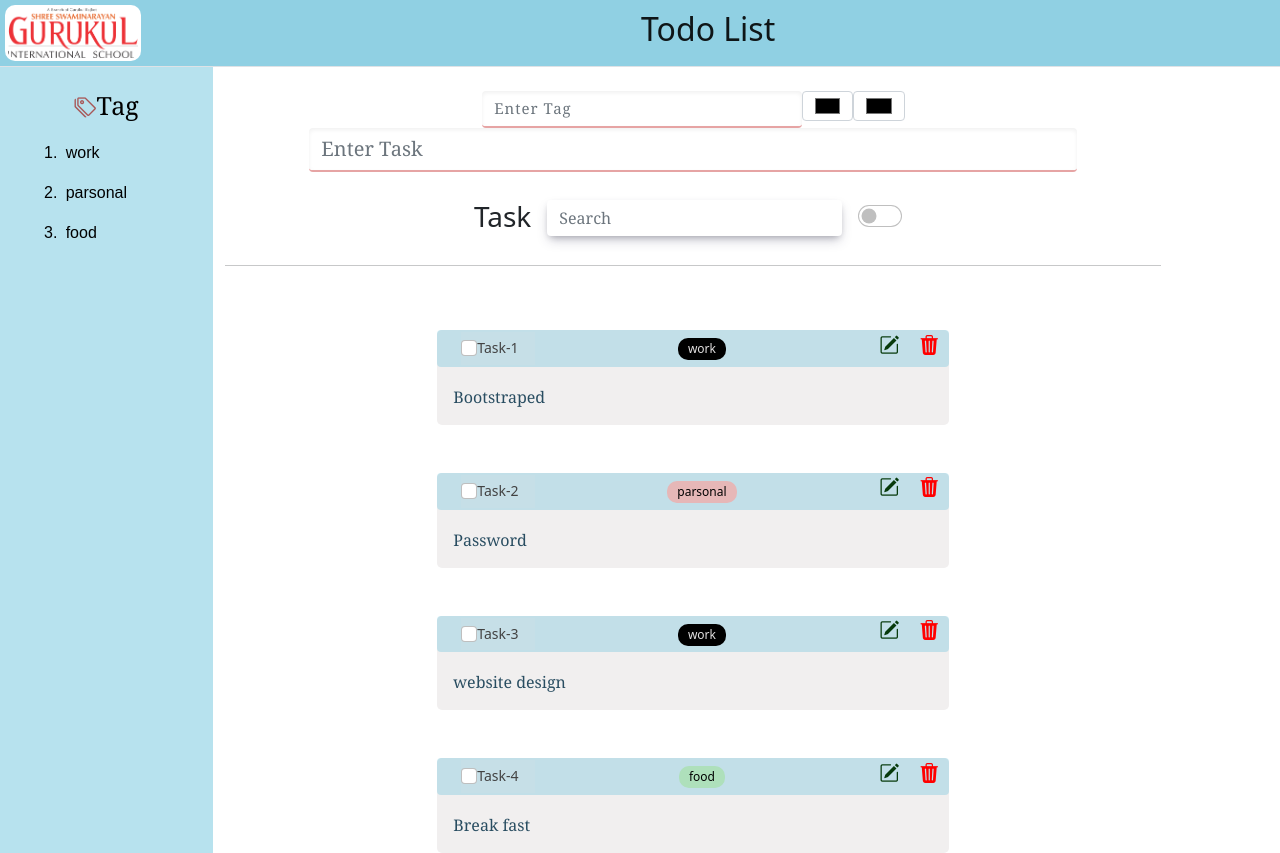
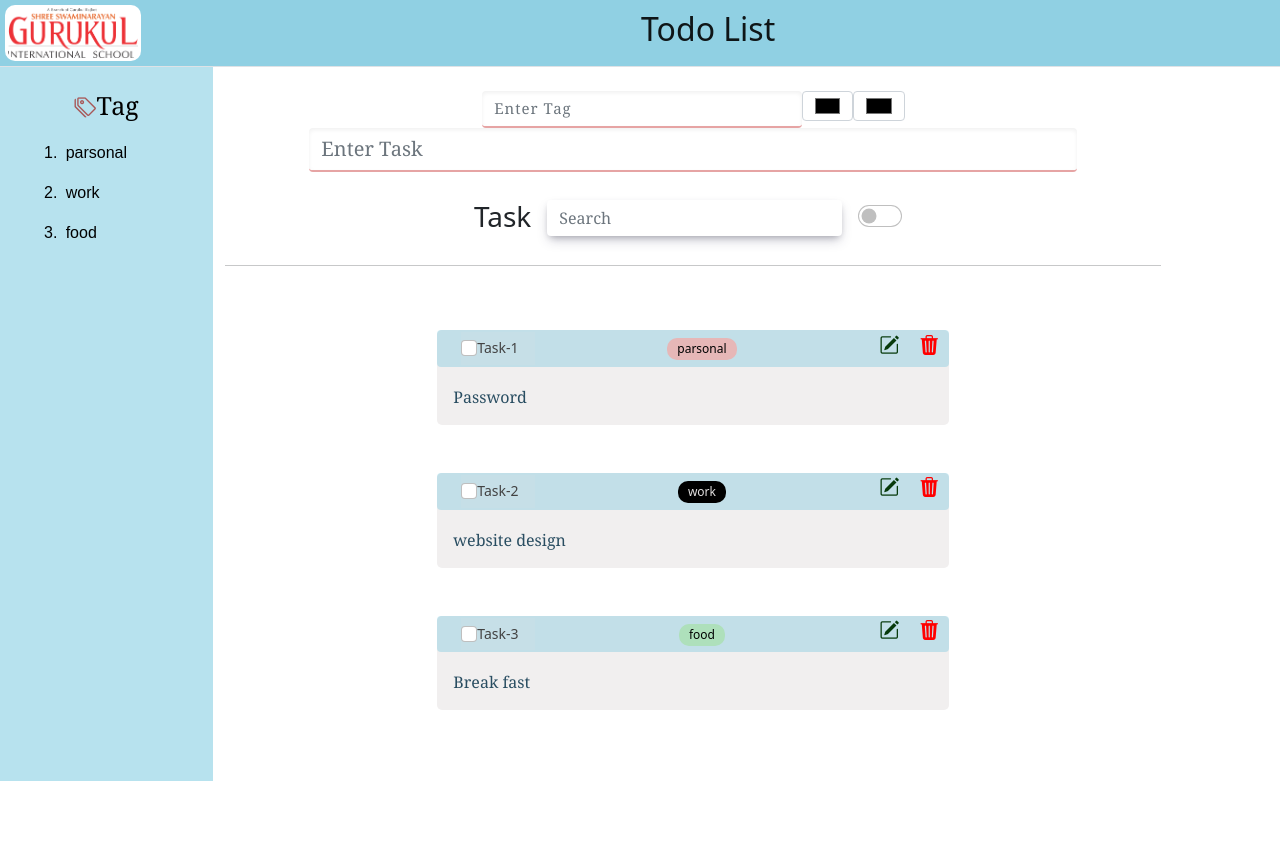
Before and after one commit to DHRUV0021/UI-TODOS, an Angular app: page / in a window 1280 px wide. After the commit the page ends 800 px from the top, so only its background shows below. Built offline with nearby package versions, Linux system fonts and the light colour scheme; data requests are answered from the project's data file.

Commit message:
some changes

```diff
--- a/db.json
+++ b/db.json
@@ -1,11 +1,5 @@
 {
   "todosData": [
-    {
-      "completed": false,
-      "tag_name": "work",
-      "task_name": "Bootstraped",
-      "id": 2
-    },
     {
       "completed": false,
       "tag_name": "parsonal",
--- a/src/app/todos/todos.component.ts
+++ b/src/app/todos/todos.component.ts
@@ -8,7 +8,7 @@ import { ToastrService } from 'ngx-toastr';
 })
 export class TODOSComponent implements OnInit {
 
-  task!: TodosPermision
+  task!: TodosPermision;
   allData: Array<TodosPermision> = new Array<TodosPermision>();
   btnDone = false;
   updateAddBtn= false;
```
Also changed, not shown: 2 other files (tests, documents, lock files or other folders).
